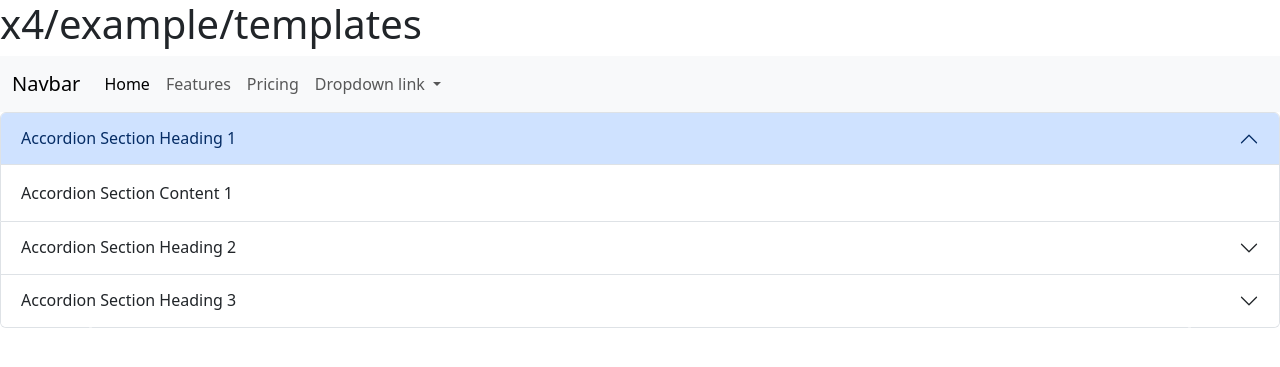
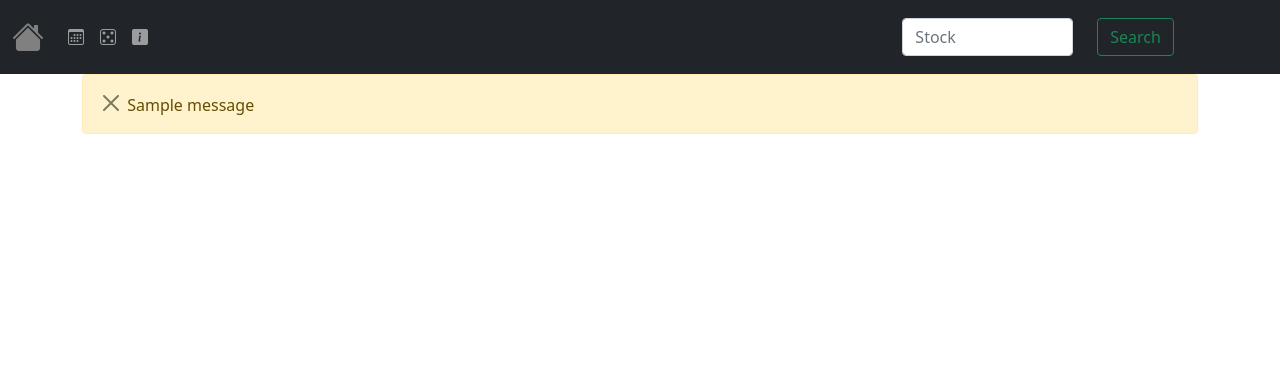
Before and after one commit to csargin/X4, a Django app: page / in a window 1280 px wide. Shown: the top 367 px of the page. Run offline with Django 4.2, Linux system fonts and the light colour scheme; tables that the repository leaves empty hold one stand-in row (values such as "Sample post"); one stand-in notice (Sample message) is shown; some libraries are stand-ins or nearby versions.

Commit message:
Update home.html

```diff
--- a/example/templates/home.html
+++ b/example/templates/home.html
@@ -1,131 +1,87 @@
-<!DOCTYPE html>
+<!doctype html>
 <html lang="en">
+
+
+
     <head>
-  <meta charset="UTF-8" />
-  <title>Hello, world!</title>
-  <meta name="viewport" content="width=device-width,initial-scale=1" />
-  <meta name="description" content="" />
-  <link href="https://cdn.jsdelivr.net/npm/modern-normalize@v2.0.0/modern-normalize.min.css" rel="stylesheet">
-  <link href="https://cdn.jsdelivr.net/npm/bootstrap@5.3.3/dist/css/bootstrap.min.css" rel="stylesheet" crossorigin="anonymous">
-  <link rel="icon" href="favicon.png">
-</head>
-<body>
-  <header>
-    <h1>x4/example/templates</h1>
-  </header>
-  <nav class="navbar navbar-expand-lg bg-body-tertiary">
-    <div class="container-fluid">
-      <a class="navbar-brand" href="#">Navbar</a>
-      <button class="navbar-toggler" type="button" data-bs-toggle="collapse" data-bs-target="#navbarNavDropdown" aria-controls="navbarNavDropdown" aria-expanded="false" aria-label="Toggle navigation">
+        <!-- Required meta tags -->
+        <meta charset="utf-8">
+        <meta name="viewport" content="width=device-width, initial-scale=1", shrink-to-fit=no>
+
+        <!-- Bootstrap CSS -->
+        <link href="https://cdn.jsdelivr.net/npm/bootstrap@5.1.3/dist/css/bootstrap.min.css" rel="stylesheet" integrity="sha384-1BmE4kWBq78iYhFldvKuhfTAU6auU8tT94WrHftjDbrCEXSU1oBoqyl2QvZ6jIW3" crossorigin="anonymous">
+        <title>Stock Portfolio</title>
+
+
+
+        <!-- Bootstrap Font Icon CSS -->
+        <link rel="stylesheet" href="https://cdn.jsdelivr.net/npm/bootstrap-icons@1.10.3/font/bootstrap-icons.css">
+
+
+        <nav class="navbar navbar-expand-lg navbar-dark bg-dark">
+            <div class="container-fluid" style="border: none !important; width: 100%;">
+                <a class="navbar-brand" href="{% url 'home' %}"><i class="bi-house-fill" style="font-size: 2rem; color: grey;"></i></a>
+                <button class="navbar-toggler" type="button" data-bs-toggle="collapse" data-bs-target="#navbarSupportedContent" aria-controls="navbarSupportedContent" aria-expanded="false" aria-label="Toggle navigation">
                     <span class="navbar-toggler-icon"></span>
                 </button>
-      <div class="collapse navbar-collapse" id="navbarNavDropdown">
-        <ul class="navbar-nav">
+
+                <div class="collapse navbar-collapse" id="navbarSupportedContent">
+                    <ul class="navbar-nav me-auto mb-2 mb-lg-0">
                         <li class="nav-item">
-            <a class="nav-link active" aria-current="page" href="#">Home</a>
+                            <a class="nav-link" href="{% url 'calendar' %}"><i class="bi bi-calendar3"></i></a>
                         </li>
+
                         <li class="nav-item">
-            <a class="nav-link" href="#">Features</a>
+                            <a class="nav-link" href="{% url 'generator' %}"><i class="bi bi-dice-5"></i></a>
                         </li>
+
                         <li class="nav-item">
-            <a class="nav-link" href="#">Pricing</a>
-          </li>
-          <li class="nav-item dropdown">
-            <a class="nav-link dropdown-toggle" href="#" role="button" data-bs-toggle="dropdown" aria-expanded="false">
-              Dropdown link
-            </a>
-            <ul class="dropdown-menu">
-              <li><a class="dropdown-item" href="#">Action</a></li>
-              <li><a class="dropdown-item" href="#">Another action</a></li>
-              <li><a class="dropdown-item" href="#">Something else here</a></li>
-            </ul>
+                            <a class="nav-link" href="{% url 'about' %}"><i class="bi bi-info-square-fill"></i></a>
                         </li>
                     </ul>
+                    <form action ="{% url 'search' %}" class="form-inline my-2 my-lg-0" method = "POST">
+                        {% csrf_token %}
+                        <div class="row aligns-items-center">
+                          <div class="col">
+                            <input class="form-control me-2" type="search" placeholder="Stock" aria-label="Search" name ="ticker">
+                        </div>
+                        <div class="col">
+                            <button class="btn btn-outline-success" type="submit">Search</button>
+                        </div>
+                        </div>
+                    </form>
                 </div>
             </div>
         </nav>
-  <main>
-    <section></section>
-    <section></section>
-    <section></section>
-  </main>
-  <div class="accordion" id="accordionExample">
-    <div class="accordion-item">
-      <h2 class="accordion-header" id="headingOne">
-        <button class="accordion-button" type="button" data-bs-toggle="collapse" data-bs-target="#collapseOne" aria-expanded="true" aria-controls="collapseOne">
-          Accordion Section Heading 1
-        </button>
-      </h2>
-      <div id="collapseOne" class="accordion-collapse collapse show" aria-labelledby="headingOne" data-bs-parent="#accordionExample">
-        <div class="accordion-body">
-          Accordion Section Content 1
+
+
+    </head>
+
+    <body>
+
+        <div class = "container" style="border: none !important; width: 100%;">
+            {% if messages %}
+                {% for message in messages %}
+                    <div class="alert alert-warning alert-dismissable" role ="alert">
+                        <button type="button" class="btn-close" data-bs-dismiss="alert" aria-label="x"></button>
+                        {{message}}
+                    </div><br/>
+                {% endfor %}
+            {% endif %}
+
+            {% block content %}
+            {% endblock %}
         </div>
-      </div>
-    </div>
-    <div class="accordion-item">
-      <h2 class="accordion-header" id="headingTwo">
-        <button class="accordion-button collapsed" type="button" data-bs-toggle="collapse" data-bs-target="#collapseTwo" aria-expanded="false" aria-controls="collapseTwo">
-          Accordion Section Heading 2
-        </button>
-      </h2>
-      <div id="collapseTwo" class="accordion-collapse collapse" aria-labelledby="headingTwo" data-bs-parent="#accordionExample">
-        <div class="accordion-body">
-          Accordion Section Content 2
-        </div>
-      </div>
-    </div>
-    <div class="accordion-item">
-      <h2 class="accordion-header" id="headingThree">
-        <button class="accordion-button collapsed" type="button" data-bs-toggle="collapse" data-bs-target="#collapseThree" aria-expanded="false" aria-controls="collapseThree">
-          Accordion Section Heading 3
-        </button>
-      </h2>
-      <div id="collapseThree" class="accordion-collapse collapse" aria-labelledby="headingThree" data-bs-parent="#accordionExample">
-        <div class="accordion-body">
-          Accordion Section Content 3
-        </div>
-      </div>
-    </div>
-  </div>
-  <div id="carouselExampleCaptions" class="carousel slide">
-    <div class="carousel-indicators">
-      <button type="button" data-bs-target="#carouselExampleCaptions" data-bs-slide-to="0" class="active" aria-current="true" aria-label="Slide 1"></button>
-      <button type="button" data-bs-target="#carouselExampleCaptions" data-bs-slide-to="1" aria-label="Slide 2"></button>
-      <button type="button" data-bs-target="#carouselExampleCaptions" data-bs-slide-to="2" aria-label="Slide 3"></button>
-    </div>
-    <div class="carousel-inner">
-      <div class="carousel-item active">
-        <img src="https://via.placeholder.com/1200x600/" class="d-block w-100" alt="">
-        <div class="carousel-caption d-none d-md-block">
-          <h5>First slide label</h5>
-          <p>Some representative placeholder content for the first slide.</p>
-        </div>
-      </div>
-      <div class="carousel-item">
-        <img src="https://via.placeholder.com/1200x600/" class="d-block w-100" alt="">
-        <div class="carousel-caption d-none d-md-block">
-          <h5>Second slide label</h5>
-          <p>Some representative placeholder content for the second slide.</p>
-        </div>
-      </div>
-      <div class="carousel-item">
-        <img src="https://via.placeholder.com/1200x600/" class="d-block w-100" alt="">
-        <div class="carousel-caption d-none d-md-block">
-          <h5>Third slide label</h5>
-          <p>Some representative placeholder content for the third slide.</p>
-        </div>
-      </div>
-    </div>
-    <button class="carousel-control-prev" type="button" data-bs-target="#carouselExampleCaptions" data-bs-slide="prev">
-      <span class="carousel-control-prev-icon" aria-hidden="true"></span>
-      <span class="visually-hidden">Previous</span>
-    </button>
-    <button class="carousel-control-next" type="button" data-bs-target="#carouselExampleCaptions" data-bs-slide="next">
-      <span class="carousel-control-next-icon" aria-hidden="true"></span>
-      <span class="visually-hidden">Next</span>
-    </button>
-  </div>
-  <footer></footer>
-  <script src="https://cdn.jsdelivr.net/npm/bootstrap@5.3.3/dist/js/bootstrap.bundle.min.js" crossorigin="anonymous"></script>
+
+        <!-- Optional JavaScript; choose one of the two! -->
+
+        <!-- Option 1: Bootstrap Bundle with Popper -->
+        <script src="https://cdn.jsdelivr.net/npm/bootstrap@5.1.3/dist/js/bootstrap.bundle.min.js" integrity="sha384-ka7Sk0Gln4gmtz2MlQnikT1wXgYsOg+OMhuP+IlRH9sENBO0LRn5q+8nbTov4+1p" crossorigin="anonymous"></script>
+
+        <!-- Option 2: Separate Popper and Bootstrap JS -->
+        <!--
+        <script src="https://cdn.jsdelivr.net/npm/@popperjs/core@2.10.2/dist/umd/popper.min.js" integrity="sha384-7+zCNj/IqJ95wo16oMtfsKbZ9ccEh31eOz1HGyDuCQ6wgnyJNSYdrPa03rtR1zdB" crossorigin="anonymous"></script>
+        <script src="https://cdn.jsdelivr.net/npm/bootstrap@5.1.3/dist/js/bootstrap.min.js" integrity="sha384-QJHtvGhmr9XOIpI6YVutG+2QOK9T+ZnN4kzFN1RtK3zEFEIsxhlmWl5/YESvpZ13" crossorigin="anonymous"></script>
+        -->
     </body>
 </html>
```
Lines whose indentation alone changed are shown as unchanged.
